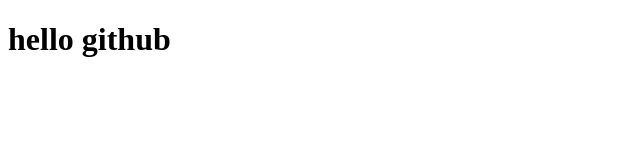
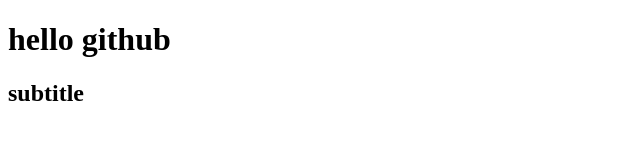
Before and after one commit to choconote/github_test, a plain HTML site: page index.html in a window 1280 px wide. Shown: the whole page, without its empty margins (0-640 px from the left). Drawn offline with Linux system fonts and the light colour scheme.

Commit message:
[update] subtitle 추가

```diff
--- a/index.html
+++ b/index.html
@@ -8,5 +8,6 @@
 </head>
 <body>
     <h1>hello github</h1>
+    <h2>subtitle</h2>
 </body>
 </html>
```
